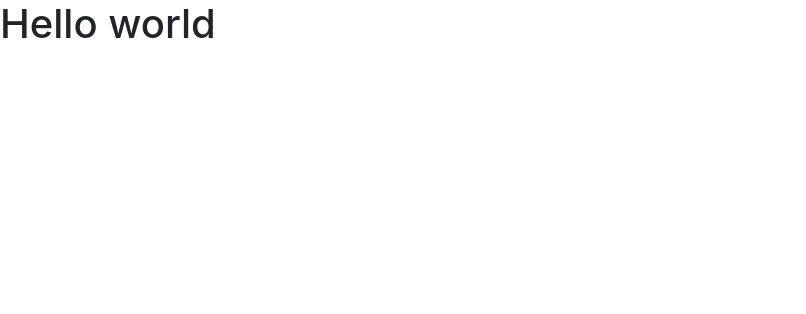
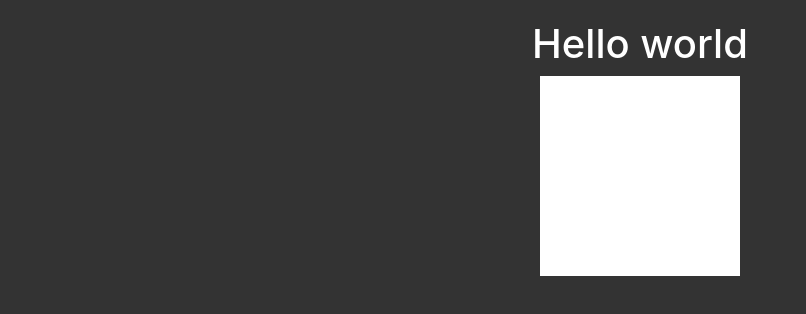
Before and after one commit to idafroseth/hack, a plain HTML site: page index.html in a window 1280 px wide. Shown: the whole page, without its empty margins (0-806 px from the left). Drawn offline with nearby package versions, Linux system fonts and the light colour scheme.

Commit message:
basic app

```diff
--- /dev/null
+++ b/assets/style.css
@@ -0,0 +1,17 @@
+body{
+	background: #333;
+	text-align:center;
+	margin-top:20px;
+
+}
+
+h1{
+	color:#fff;
+}
+
+.box{
+	height:200px;
+	width:200px;
+	margin:auto;
+	background:white;
+}
--- a/index.html
+++ b/index.html
@@ -1,11 +1,17 @@
 <html>
 	<head>
 		<link rel="stylesheet" href="https://stackpath.bootstrapcdn.com/bootstrap/4.5.2/css/bootstrap.min.css" integrity="sha384-JcKb8q3iqJ61gNV9KGb8thSsNjpSL0n8PARn9HuZOnIxN0hoP+VmmDGMN5t9UJ0Z" crossorigin="anonymous">
+		<link rel="stylesheet" href="./assets/style.css"></head>
 	</head>
 
 	<body>
+
 		<h1>Hello world</h1>
-		<div></div>
+		<div class="box"></div>
 
+		<script src="https://code.jquery.com/jquery-3.5.1.min.js" integrity="sha256-9/aliU8dGd2tb6OSsuzixeV4y/faTqgFtohetphbbj0=" crossorigin="anonymous"></script>
+		<script>
+
+		</script>
 	</body>
 </html>
```
Also changed, not shown: assets/app.js (added).
